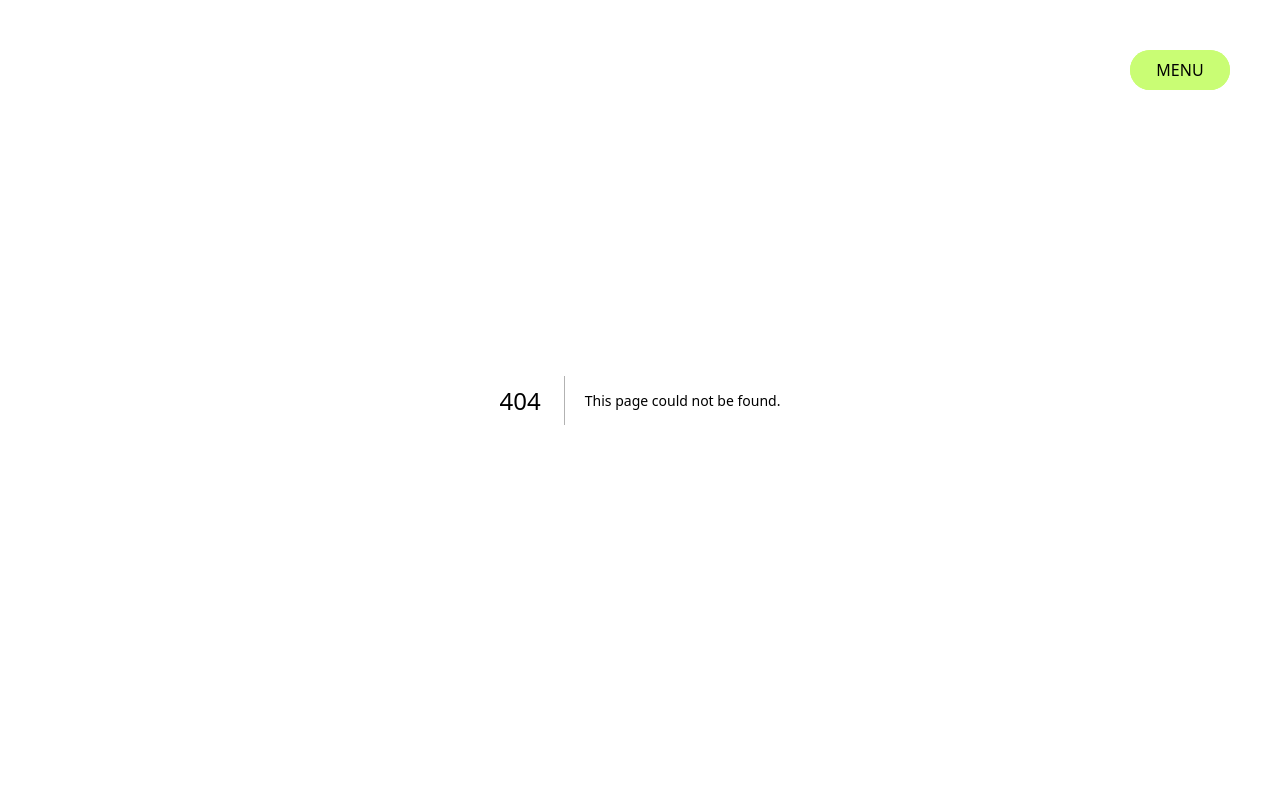
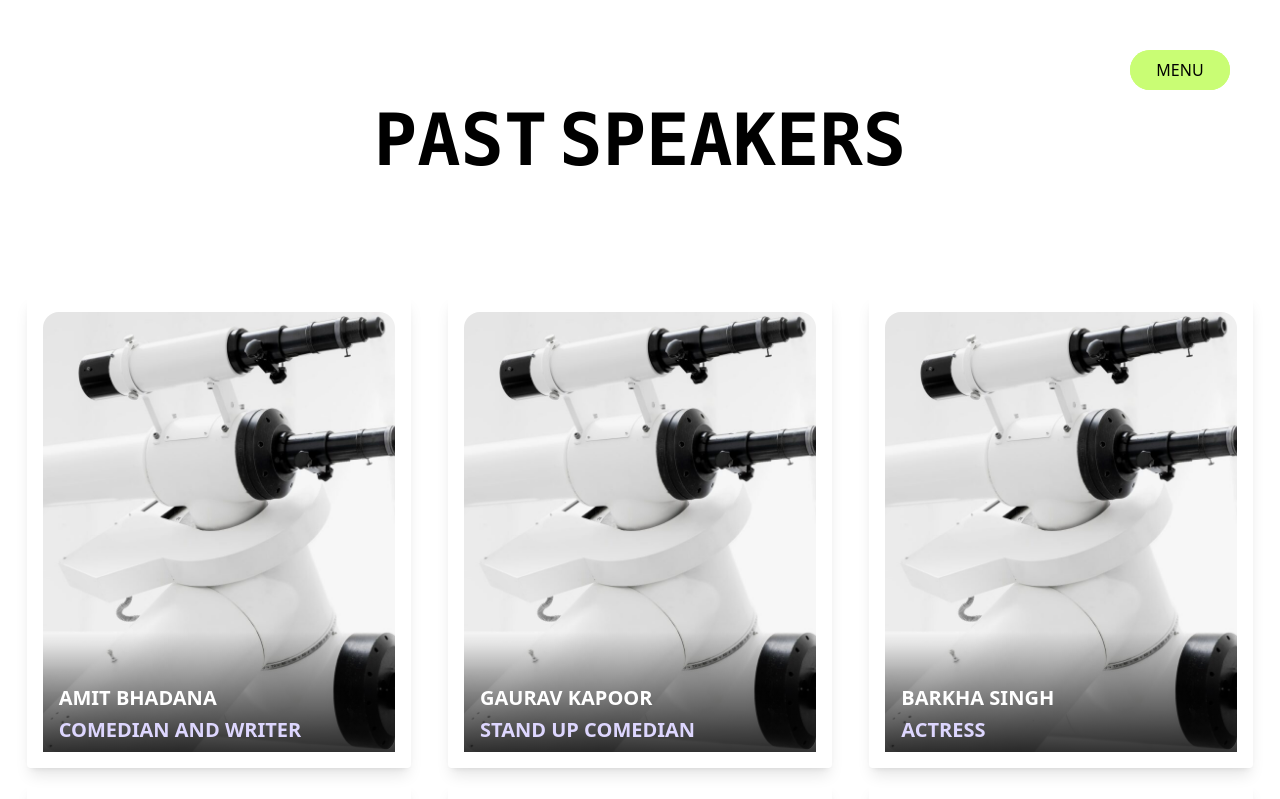
Before and after one commit to RajKunx2/esummit, a Next.js app: page /Speaker in a window 1280 px wide. Before the commit this address had no page. Shown: the top 799 px of the page. Built offline with nearby package versions, Linux system fonts and the light colour scheme.

Commit message:
done everything

```diff
--- a/package.json
+++ b/package.json
@@ -9,6 +9,7 @@
     "lint": "next lint"
   },
   "dependencies": {
+    "@emailjs/browser": "^4.4.1",
     "@radix-ui/react-icons": "^1.3.0",
     "@react-three/drei": "^9.114.0",
     "@react-three/fiber": "^8.17.9",
--- /dev/null
+++ b/src/app/Contact/page.jsx
@@ -0,0 +1,68 @@
+"use client"
+import React, { useRef } from 'react';
+import emailjs from "@emailjs/browser";
+import HyperText from '../../components/magicui/hyper-text'
+
+export default function page() {
+    const form = useRef();
+
+    const sendEmail = (e) => {
+        e.preventDefault();
+        emailjs.sendForm('service_jk8jh3o', 'template_5l6fezz', form.current, 'v0txexV6zNsPVbDmP')
+            .then((result) => {
+                alert("Your Message has been Sent!");
+                console.log(result.text);
+                form.current.reset();
+            }, (error) => {
+                console.log(error.text);
+            });
+    };
+    return (
+        <div className='mb-12'>
+            <HyperText
+                className="text-7xl mt-32 md:mt-24 font-bold text-black dark:text-white"
+                text="CONTACT US"
+            />
+            <div className="h-auto md:flex md:h-[90vh] -mt-32 md:-mt-40">
+                <div className="relative overflow-hidden md:flex w-1/2 justify-around items-center hidden mt-24">
+                    <div>
+                        <h1 className="text-black/80 text-6xl font-oswald font-Poppins uppercase">E-CELL DTU</h1>
+                        <p className="text-black my-4 font-Montserrat">For any other query contact raj@ecelldtu.in</p>
+                    </div>
+                </div>
+                <div className="flex md:w-1/2 justify-center py-10 items-center bg-white-80">
+                    <form ref={form} onSubmit={sendEmail} className="bg-white-80 mt-32">
+                        <InputField name="user_name" icon="user" placeholder="Full name" />
+                        <InputField name="user_email" icon="email" placeholder="Email Address" />
+                        <InputField name="message" icon="lock" placeholder="Query" />
+                        <button onClick={sendEmail} className="w-full text-center py-2 mx-auto md:mx-0 my-4 text-white relative inline-flex items-center px-12 overflow-hidden text-lg font-medium border-2 border-blue-600 bg-blue-600 rounded-xl hover:text-black hover hover:border-black group hover:bg-gray-50">
+                            <span className="absolute left-0 block w-full h-0 transition-all bg-white text-black opacity-100 group-hover:h-full top-1/2 group-hover:top-0 duration-400 ease"></span>
+                            <span className="absolute right-0 flex items-center justify-start w-10 h-10 duration-300 transform translate-x-full group-hover:translate-x-0 ease">
+                                <svg className="w-5 h-5" fill="none" stroke="currentColor" viewBox="0 0 24 24" xmlns="http://www.w3.org/2000/svg"><path stroke-linecap="round" stroke-linejoin="round" stroke-width="2" d="M14 5l7 7m0 0l-7 7m7-7H3"></path></svg>
+                            </span>
+                            <span className="mx-auto relative font-OpenSans font-semibold">Submit</span>
+                        </button>
+                    </form>
+                </div>
+            </div>
+        </div>
+    )
+}
+
+const SvgIcon = ({ name }) => (
+    <svg xmlns="http://www.w3.org/2000/svg" className="h-5 w-5 text-gray-500" fill="none" viewBox="0 0 24 24" stroke="currentColor">
+        {/* Icon paths here */}
+    </svg>
+);
+
+const InputField = ({ name, icon, placeholder, type = 'text' }) => (
+    <div className="input-container mb-4">
+        <SvgIcon name={icon} />
+        <input
+            className="input bg-white rounded-xl border-2 w-full border-slate-800 text-slate-10 py-2 pl-4 pr-24 font-Montserrat"
+            type={type}
+            placeholder={placeholder}
+            name={name}
+        />
+    </div>
+);
--- /dev/null
+++ b/src/app/Speaker/page.jsx
@@ -0,0 +1,52 @@
+"use client"
+import React from 'react'
+import HyperText from '../../components/magicui/hyper-text'
+import Image from "next/image"
+
+export default function page() {
+
+    const Dep = [
+        { name: 'AMIT BHADANA', title: 'COMEDIAN AND WRITER', image: "/images/4.jpg" },
+        { name: 'GAURAV KAPOOR', title: 'Stand Up Comedian', image: "/images/4.jpg" },
+        { name: 'BARKHA SINGH', title: 'ACTRESS', image: "/images/4.jpg" },
+        { name: 'AARUSH BHOLAS', title: 'YOUTUBER', image: "/images/4.jpg" },
+        { name: 'AARUSH BHOLAS', title: 'YOUTUBER', image: "/images/4.jpg" },
+        { name: 'AARUSH BHOLAS', title: 'YOUTUBER', image: "/images/4.jpg" },
+    ];
+
+    return (
+        <div>
+            <HyperText
+                className="text-7xl my-24 font-bold text-black dark:text-white"
+                text="PAST SPEAKERS"
+            />
+            <div className="container mx-auto p-4">
+                <div className="grid grid-cols-1 md:grid-cols-2 lg:grid-cols-3 gap-4">
+                    {Dep.map((person, index) => (
+                        <div key={index} className="max-w-sm rounded overflow-hidden shadow-lg mx-auto">
+                            <div className="relative m-4">
+                                <Image alt='' src={person.image} width={400} height={400} className='rounded-2xl mx-auto bg-black object-cover' />
+                                <div className="absolute top-0 left-0 w-full h-full flex flex-col justify-end">
+                                    <h1 className='font-Queensides text-xl uppercase text-white font-extrabold mb-1 ml-4 z-[400]'>{person.name}</h1>
+                                    <h2 className='font-Para uppercase font-extrabold text-xl text-violet-200 z-[400] ml-4 mb-2'>{person.title}</h2>
+                                </div>
+                                <style jsx>{`
+                            .relative::after {
+                              content: "";
+                              position: absolute;
+                              left: 0;
+                              bottom: 0;
+                              width: 100%;
+                              height: 120px; /* Adjust the height of the shadow as needed */
+                              background: linear-gradient(to top, rgba(0, 0, 0, 0.8) 0%, rgba(0, 0, 0, 0) 100%);
+                            }
+                          `}</style>
+                            </div>
+                        </div>
+
+                    ))}
+                </div>
+            </div >
+        </div>
+    )
+}
--- /dev/null
+++ b/src/app/Sponsor/page.jsx
@@ -0,0 +1,52 @@
+"use client"
+import React from 'react'
+import HyperText from '../../components/magicui/hyper-text'
+import Image from "next/image"
+
+export default function page() {
+
+    const Dep = [
+        { name: 'AMIT BHADANA', title: 'COMEDIAN AND WRITER', image: "/images/4.jpg" },
+        { name: 'GAURAV KAPOOR', title: 'Stand Up Comedian', image: "/images/4.jpg" },
+        { name: 'BARKHA SINGH', title: 'ACTRESS', image: "/images/4.jpg" },
+        { name: 'AARUSH BHOLAS', title: 'YOUTUBER', image: "/images/4.jpg" },
+        { name: 'AARUSH BHOLAS', title: 'YOUTUBER', image: "/images/4.jpg" },
+        { name: 'AARUSH BHOLAS', title: 'YOUTUBER', image: "/images/4.jpg" },
+    ];
+
+    return (
+        <div>
+            <HyperText
+                className="text-7xl my-24 font-bold text-black dark:text-white"
+                text="PAST SPONSORS"
+            />
+            <div className="container mx-auto p-4">
+                <div className="grid grid-cols-1 md:grid-cols-2 lg:grid-cols-3 gap-4">
+                    {Dep.map((person, index) => (
+                        <div key={index} className="max-w-sm rounded overflow-hidden shadow-lg mx-auto">
+                            <div className="relative m-4">
+                                <Image alt='' src={person.image} width={400} height={400} className='rounded-2xl mx-auto bg-black object-cover' />
+                                <div className="absolute top-0 left-0 w-full h-full flex flex-col justify-end">
+                                    <h1 className='font-Queensides text-xl uppercase text-white font-extrabold mb-1 ml-4 z-[400]'>{person.name}</h1>
+                                    <h2 className='font-Para uppercase font-extrabold text-xl text-violet-200 z-[400] ml-4 mb-2'>{person.title}</h2>
+                                </div>
+                                <style jsx>{`
+                            .relative::after {
+                              content: "";
+                              position: absolute;
+                              left: 0;
+                              bottom: 0;
+                              width: 100%;
+                              height: 120px; /* Adjust the height of the shadow as needed */
+                              background: linear-gradient(to top, rgba(0, 0, 0, 0.8) 0%, rgba(0, 0, 0, 0) 100%);
+                            }
+                          `}</style>
+                            </div>
+                        </div>
+
+                    ))}
+                </div>
+            </div >
+        </div>
+    )
+}
--- a/src/app/layout.tsx
+++ b/src/app/layout.tsx
@@ -2,6 +2,7 @@ import type { Metadata } from "next";
 import localFont from "next/font/local";
 import "./globals.css";
 import Nav from "../components/header/Header"
+import Footer from "../components/Footer"
 
 const geistSans = localFont({
   src: "./fonts/GeistVF.woff",
@@ -29,8 +30,9 @@ export default function RootLayout({
       <body
         className={`${geistSans.variable} ${geistMono.variable} antialiased`}
       >
-          <Nav />
+        <Nav />
         {children}
+        <Footer />
       </body>
     </html>
   );
--- a/src/app/page.tsx
+++ b/src/app/page.tsx
@@ -6,8 +6,7 @@ import About from "./About/page"
 import Video from "./Stats/Video"
 import Stats from "./Stats/page"
 import Why from "./Why/page"
-import Speakers from "./Speakers/page"
-import Footer from "../components/Footer"
+import Speakers from "./Speakers"
 import Events from "./Event/page"
 // import Sponsors from "./Sponsors/Sponsors"
 
@@ -22,7 +21,6 @@ export default function Home() {
       <Why />
       <Events />
       <Speakers />
-      <Footer />
       {/* <Lamp /> */}
     </>
 
--- a/src/components/header/Nav/data.js
+++ b/src/components/header/Nav/data.js
@@ -9,15 +9,15 @@ export const links = [
     },
     {
         title: "Sponsors",
-        href: "/"
+        href: "/Sponsor"
     },
     {
         title: "Speakers",
-        href: "/"
+        href: "/Speaker"
     },
     {
         title: "Contact",
-        href: "/"
+        href: "/Contact"
     }
 ]
 
```
Also changed, not shown: src/app/Speakers/index.tsx (renamed from src/app/Speakers/page.tsx), 1 other file (tests, documents, lock files or other folders).
